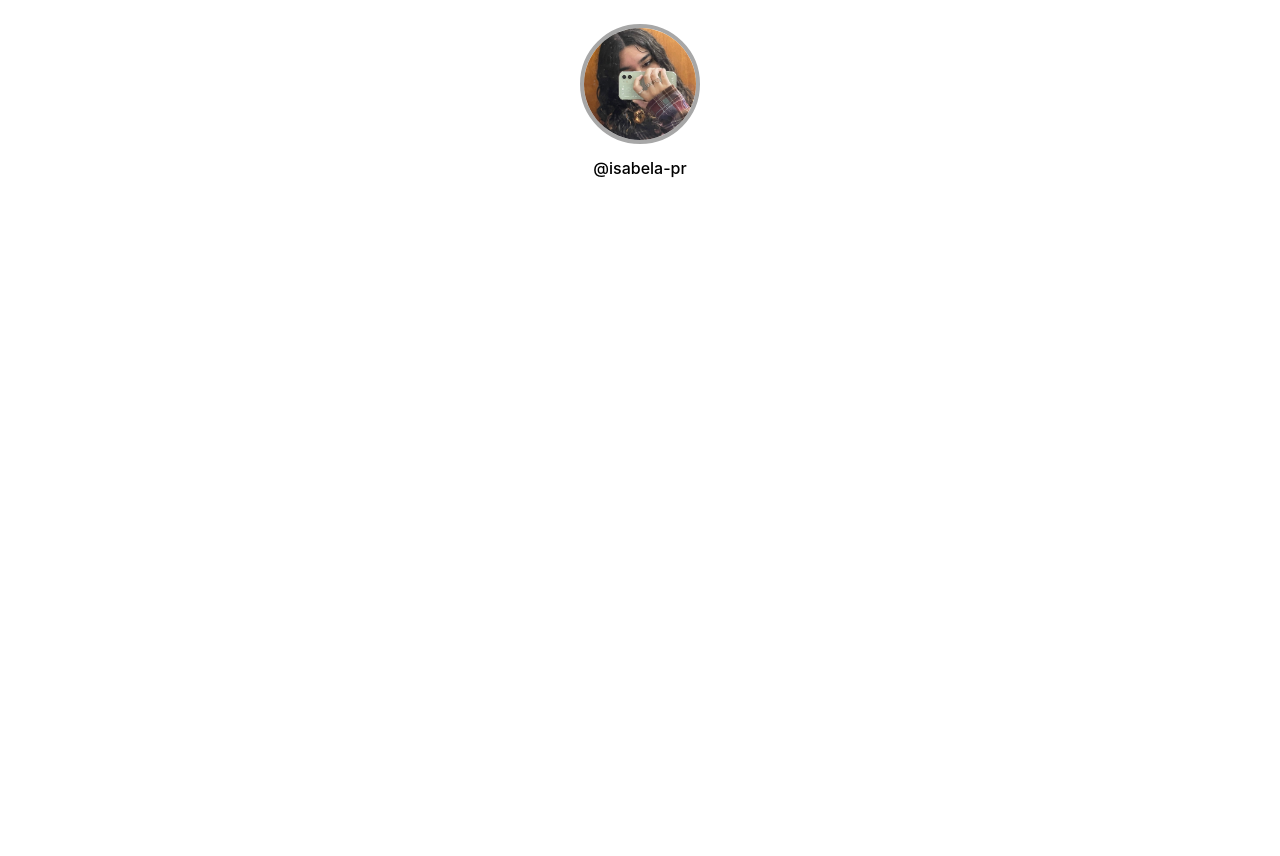
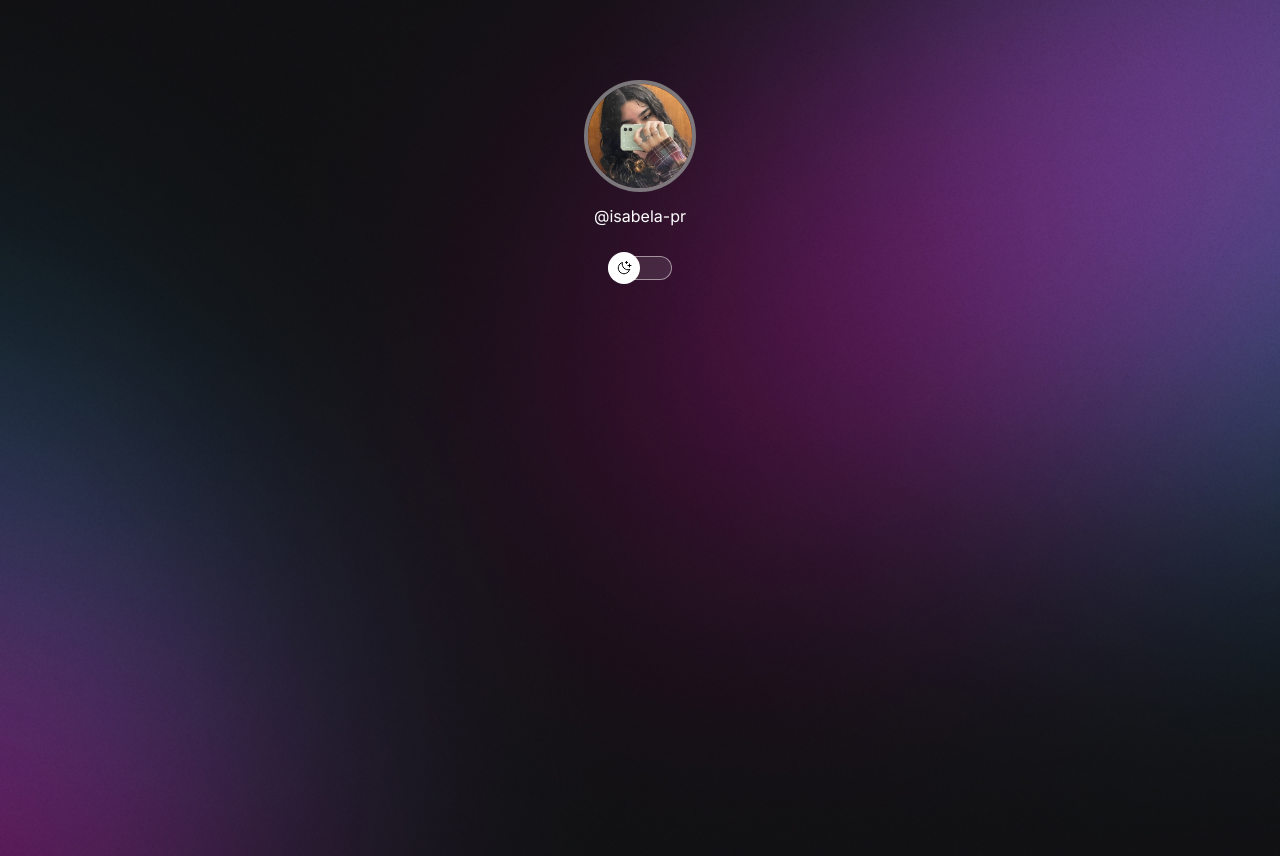
Before and after one commit to isabela-pr/dev-links-react, a React (Create React App) app: page / in a window 1280 px wide. Before the commit the page ends 800 px from the top, so only its background shows below. Built offline with nearby package versions, Linux system fonts and the light colour scheme.

Commit message:
switch button OK

```diff
--- /dev/null
+++ b/src/components/switch/switch.jsx
@@ -0,0 +1,12 @@
+import styles from "./switch.module.css";
+
+const Switch = () => {
+    return(
+        <div id={styles.switch}>
+            <button></button>
+            <span></span>
+        </div>
+    );
+};
+
+export default Switch;
--- /dev/null
+++ b/src/components/switch/switch.module.css
@@ -0,0 +1,41 @@
+#switch{
+    position: relative;
+    width: 64px;
+    margin: 4px auto;
+}
+
+#switch button{
+    width: 32px;
+    height: 32px;
+    border-radius: 50%;
+    border: 0;
+    background: #fff var(--switch-bg-url) no-repeat center;
+
+    position: absolute;
+    z-index: 1;
+    top: 50%;
+    transform: translateY(-50%);
+
+    animation: slide-out 0.2s;
+}
+
+#switch button:hover{
+    outline: 8px solid var(--highlight-color);
+}
+
+
+.light #switch button{
+    animation: slide-in 0.2s forwards;
+}
+
+
+#switch span{
+    display: block;
+    width: 64px;
+    height: 24px;
+    background: var(--surface-color);
+    border: 1px solid var(--stroke-color);
+    border-radius: 999px;
+    backdrop-filter: blur(4px);
+    -webkit-backdrop-filter: blur(4px);
+}
--- a/src/pages/App.css
+++ b/src/pages/App.css
@@ -1,7 +1,46 @@
-.react{
-    text-align: center;
-    font-size: 72pt;
-    background: red;
-    color: white;
-    font-weight: bolder;
+@import url('https://fonts.googleapis.com/css2?family=Inter&display=swap');
+
+*{
+    margin: 0;
+    padding: 0;
+    box-sizing: border-box;
+
 }
+
+:root{
+    --bg-url: url(../img/bg-desktop.jpg);
+    --text-color: #fff;
+    --stroke-color: rgba(255, 255, 255, 0.5);
+    --surface-color: rgba(255, 255, 255, 0.1);
+    --surface-color-hover: rgba(255, 255, 255, 0.5);
+    --switch-bg-url: url(../img/MoonStars.svg);
+    --highlight-color: rgba(255, 255, 255, 0.2);
+}
+
+.light{
+    --bg-url: url(../img/bg-desktop-light.jpg);
+    --text-color: #000;
+    --stroke-color: rgba(0, 0, 0, 0.5);
+    --surface-color: rgba(0, 0, 0, 0.1);
+    --surface-color-hover: rgba(0, 0, 0, 0.5);
+    --switch-bg-url: url(../img/Sun.svg);
+    --highlight-color: rgba(0, 0, 0, 0.2);
+}
+
+
+body *{
+    font-family: "Inter", sans-serif;
+    color: var(--text-color)
+}
+
+body{
+    background: var(--bg-url) no-repeat top center / cover;
+    height: 100vh;
+}
+
+#container{
+    width: 100%;
+    max-width: 588px;
+    margin: 56px auto 0px;
+    padding: 0 24px;
+}
--- a/src/pages/App.jsx
+++ b/src/pages/App.jsx
@@ -1,11 +1,11 @@
+import { useState } from "react";
 import Profile from "../components/profile/profile";
 
 import "./App.css";
 
-import { useState } from "react";
-import imgDarkMode from "../img/fotoPerfil.jpeg"
-import imgLightMode from "../img/fotoPerfil2.jpeg"
-
+import imgDarkMode from "../img/fotoPerfil.jpeg";
+import imgLightMode from "../img/fotoPerfil2.jpeg";
+import Switch from "../components/switch/switch";
 
 const App = () => {
 const [isLightMode, setIsLightMode] = useState(false)
@@ -13,8 +13,9 @@ const [isLightMode, setIsLightMode] = useState(false)
 const imgSrc = isLightMode ? imgLightMode : imgDarkMode;
 const imgAlt = isLightMode ? "Imagem no Modo Claro" : "Imagem no Modo Escuro"
     return(
-        <div>
+        <div id="container">
           <Profile imgSrc={imgSrc} imgAlt={imgAlt}>@isabela-pr</Profile>
+          <Switch></Switch>
         </div>
     )
 }
```
